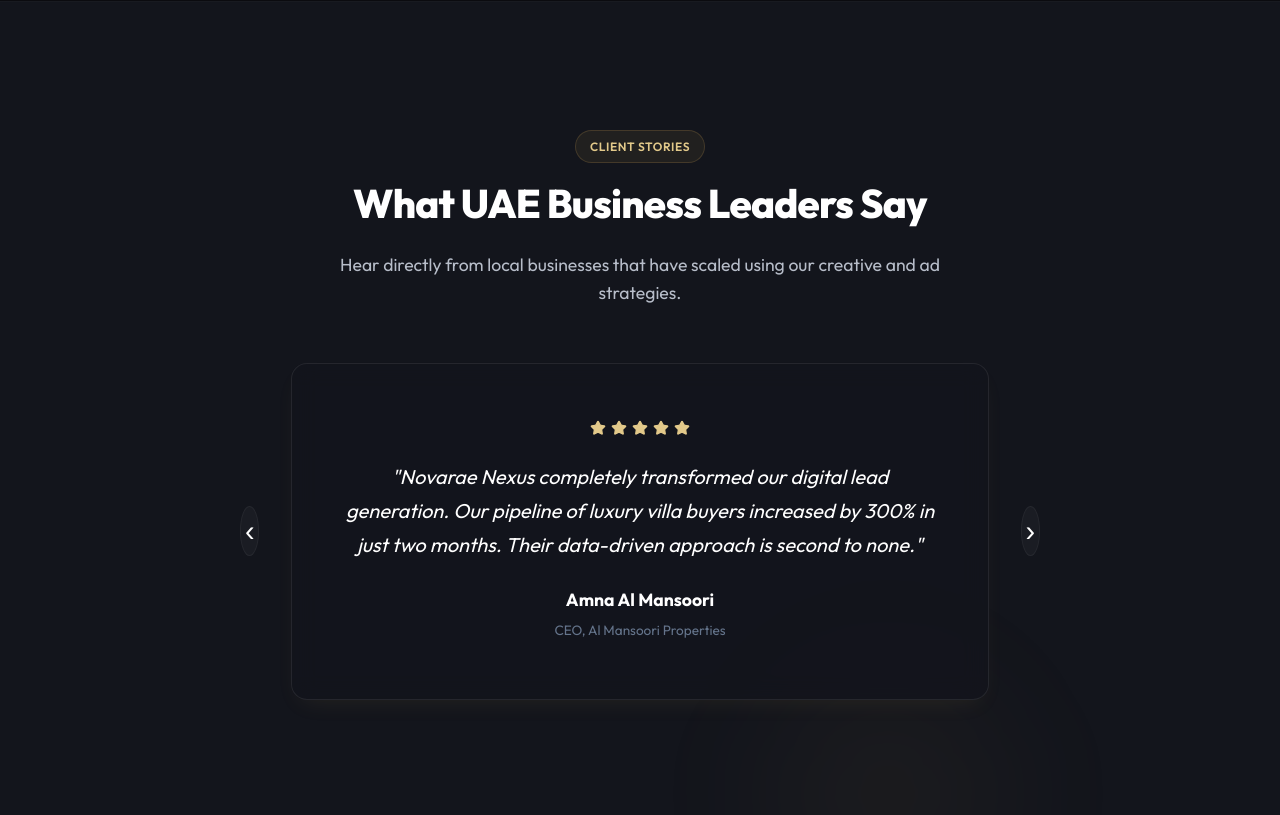
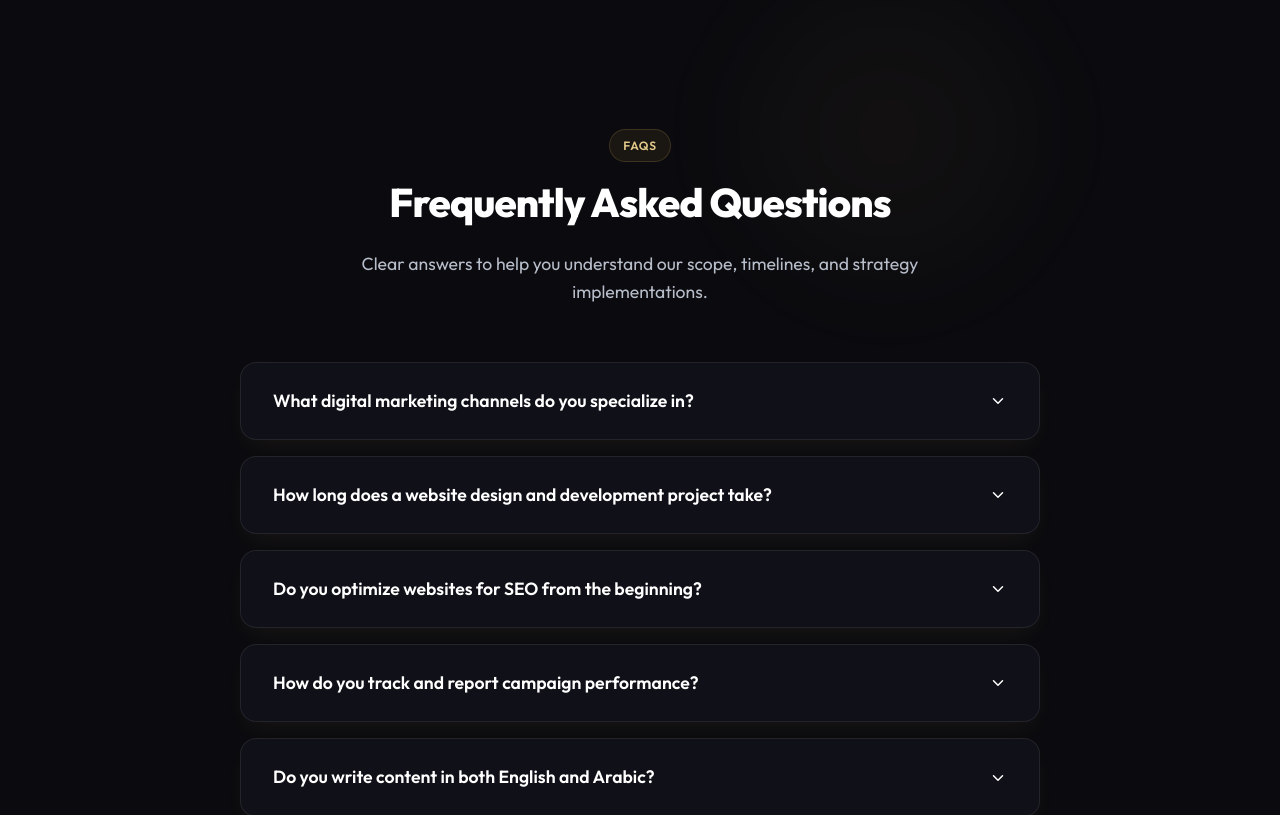
Before and after one commit to truxdigital-sketch/Novarae-Nexus, a React (Vite) app: page / in a window 1280 px wide. Shown: the part 6700-7515 px from the top of the page. Built offline with nearby package versions, Linux system fonts and the light colour scheme.

Commit message:
Remove Client Stories (testimonials) section from homepage

```diff
--- a/src/pages/Home.jsx
+++ b/src/pages/Home.jsx
@@ -9,7 +9,6 @@
   TrendingUp,
   Eye,
   Handshake,
-  Star,
   ChevronDown,
   ChevronUp,
   ShieldCheck,
@@ -19,9 +18,8 @@
 import './Pages.css';
 
 export default function Home({ setCurrentPage }) {
-  const { locale, t } = useLanguage();
+  const { t } = useLanguage();
   const [activeFaq, setActiveFaq] = useState(null);
-  const [activeTestimonial, setActiveTestimonial] = useState(0);
 
   const pillars = [
     { key: 'innovation', icon: <Cpu className="pillar-icon" /> },
@@ -54,21 +52,10 @@
   ];
 
   const processSteps = [0, 1, 2, 3, 4, 5];
-
-  const testimonials = [0, 1, 2];
-
   const faqItems = [0, 1, 2, 3, 4];
 
   const toggleFaq = (index) => {
     setActiveFaq(activeFaq === index ? null : index);
-  };
-
-  const nextTestimonial = () => {
-    setActiveTestimonial((prev) => (prev + 1) % testimonials.length);
-  };
-
-  const prevTestimonial = () => {
-    setActiveTestimonial((prev) => (prev - 1 + testimonials.length) % testimonials.length);
   };
 
   return (
@@ -316,35 +303,7 @@
         </div>
       </section>
 
-      {/* Testimonials Section */}
-      <section className="testimonials-section section-padding bg-surface-wrap">
-        <div className="container">
-          <div className="section-title-wrapper">
-            <span className="badge">{t('testimonials.badge')}</span>
-            <h2 className="section-title">{t('testimonials.title')}</h2>
-            <p className="section-subtitle">{t('testimonials.subtitle')}</p>
-          </div>
 
-          <div className="testimonial-carousel-container">
-            <button className="carousel-control prev" onClick={prevTestimonial}>‹</button>
-
-            <div className="testimonial-card glass-panel">
-              <div className="stars-wrapper">
-                {[...Array(t(`testimonials.items.${activeTestimonial}.rating`))].map((_, i) => (
-                  <Star key={i} size={16} fill="var(--secondary)" color="var(--secondary)" />
-                ))}
-              </div>
-              <p className="quote">"{t(`testimonials.items.${activeTestimonial}.quote`)}"</p>
-              <div className="author-info">
-                <h4>{t(`testimonials.items.${activeTestimonial}.name`)}</h4>
-                <span>{t(`testimonials.items.${activeTestimonial}.role`)}</span>
-              </div>
-            </div>
-
-            <button className="carousel-control next" onClick={nextTestimonial}>›</button>
-          </div>
-        </div>
-      </section>
 
       {/* FAQ Section */}
       <section className="faq-section section-padding">
```
